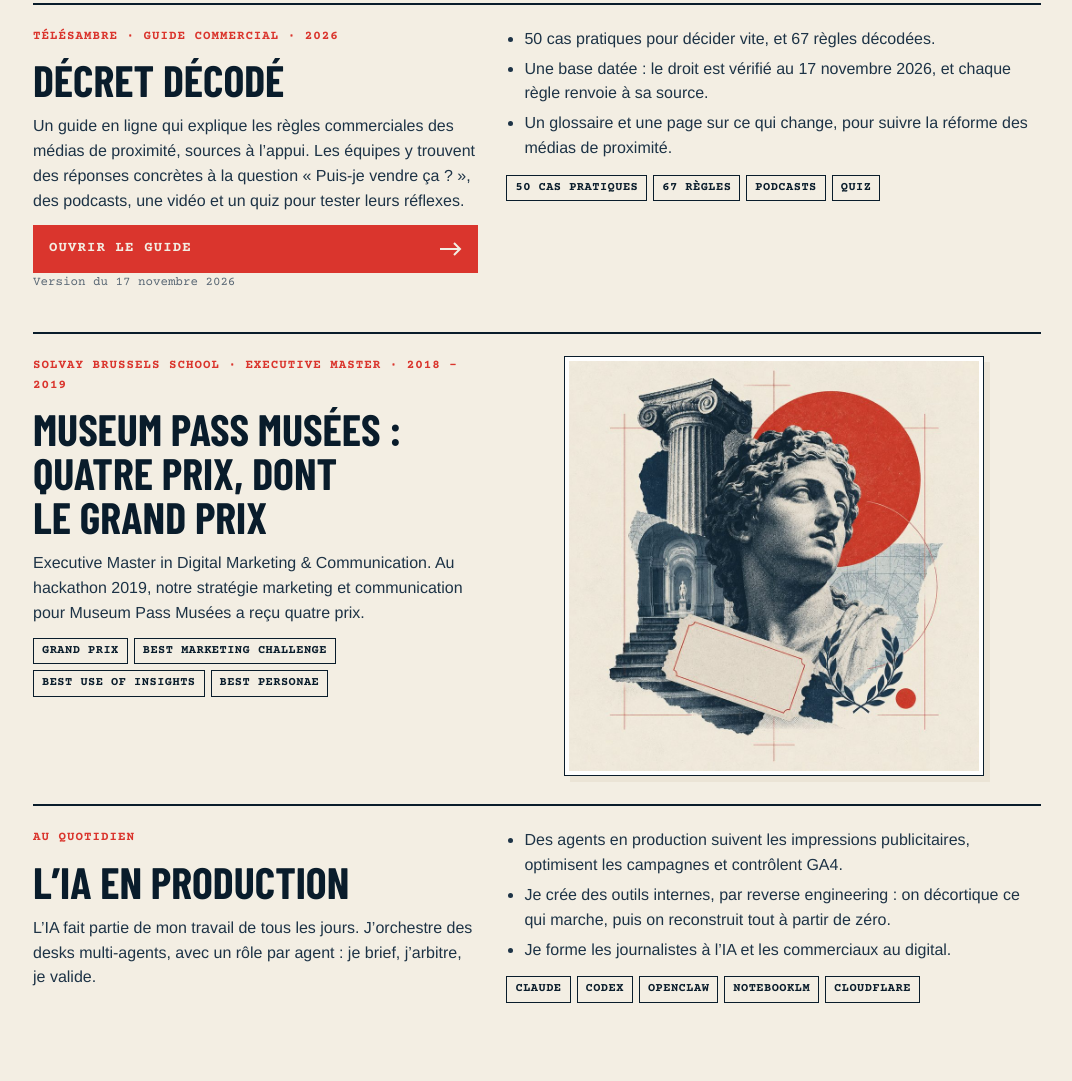
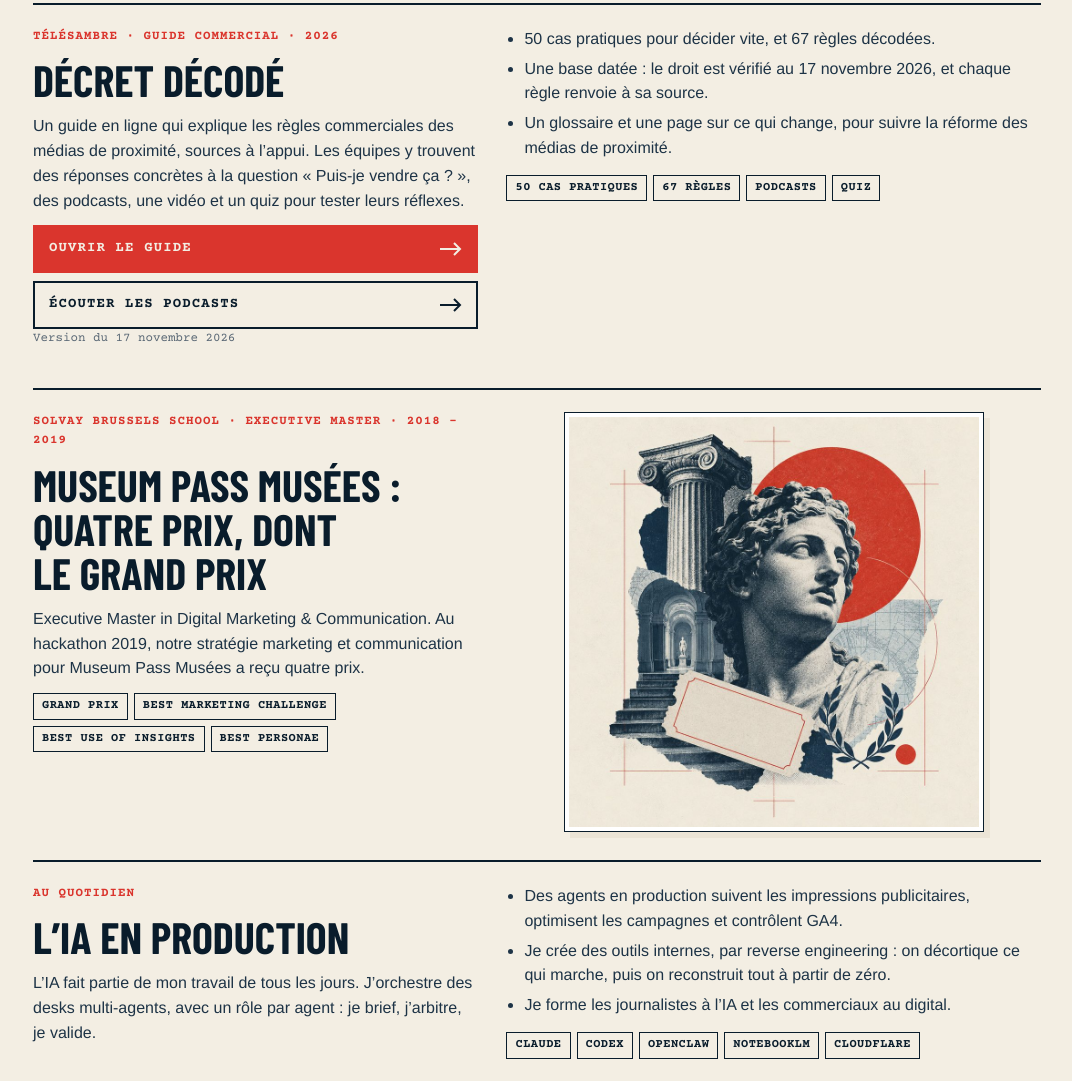
Before and after one commit to jclokietek/jclokietek.github.io, a plain HTML site: page index.html in a window 1280 px wide. Shown: the part 3120-4201 px from the top of the page, without its empty margins (103-1175 px from the left). Drawn offline with Linux system fonts and the light colour scheme.

Commit message:
Portfolio : bouton vers les podcasts de Décret Décodé

```diff
--- a/index.html
+++ b/index.html
@@ -342,6 +342,10 @@ html[lang="en"] [data-l="en"] { display: revert; }
           <span data-l="fr">Ouvrir le guide</span><span data-l="en">Open the guide</span>
           <svg width="22" height="14" viewBox="0 0 22 14" aria-hidden="true"><path d="M0 7h20M14 1l6 6-6 6" fill="none" stroke="currentColor" stroke-width="2"/></svg>
         </a>
+        <a class="btn ghost" href="https://telesambre-decret-decode.t-l-sambre-4250.chatgpt.site/#podcasts" target="_blank" rel="noopener">
+          <span data-l="fr">Écouter les podcasts</span><span data-l="en">Listen to the podcasts</span>
+          <svg width="22" height="14" viewBox="0 0 22 14" aria-hidden="true"><path d="M0 7h20M14 1l6 6-6 6" fill="none" stroke="currentColor" stroke-width="2"/></svg>
+        </a>
         <p class="note" data-l="fr">Version du 17 novembre 2026</p><p class="note" data-l="en">Version of 17 November 2026</p>
       </div>
       <div>
```
